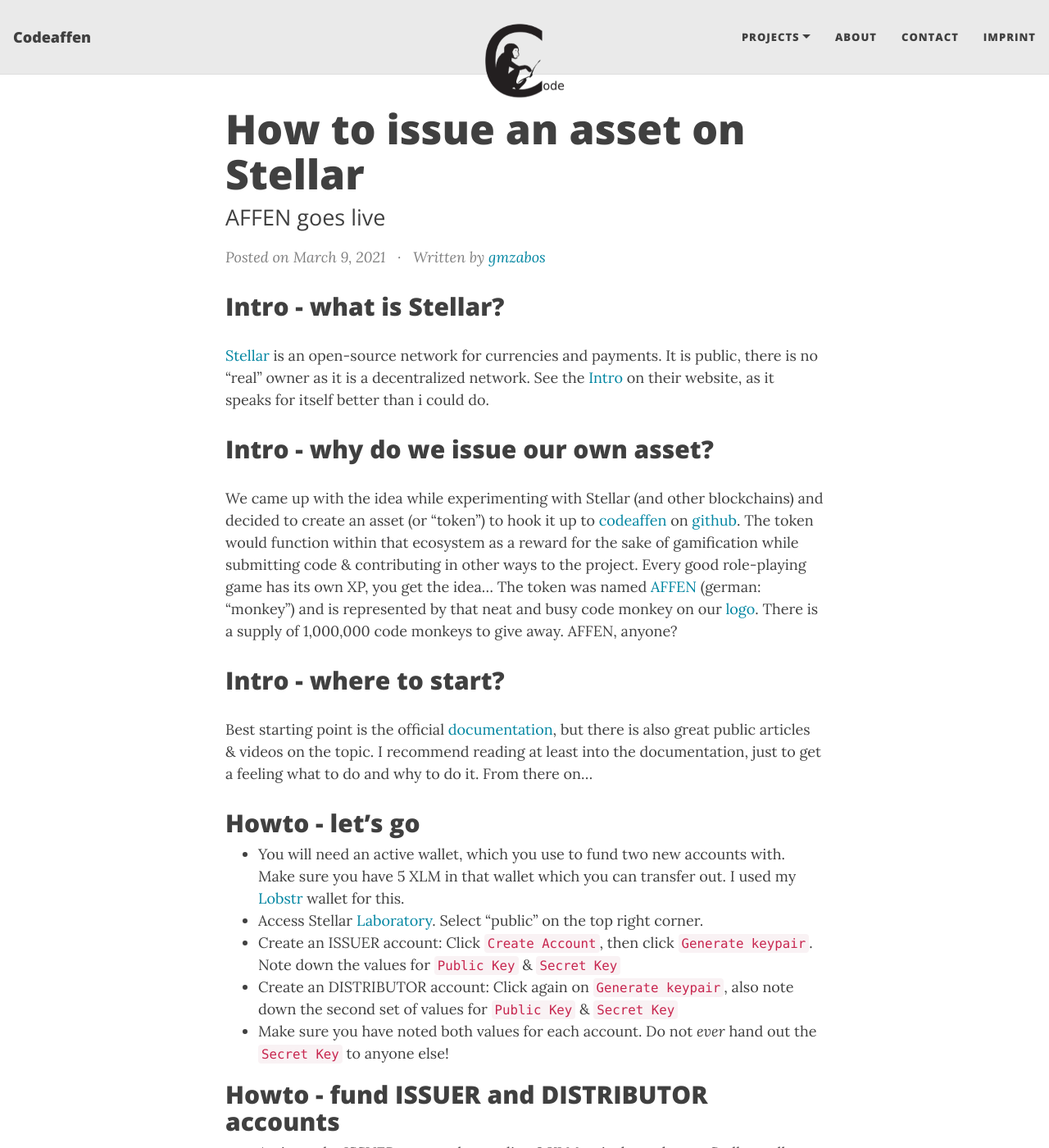
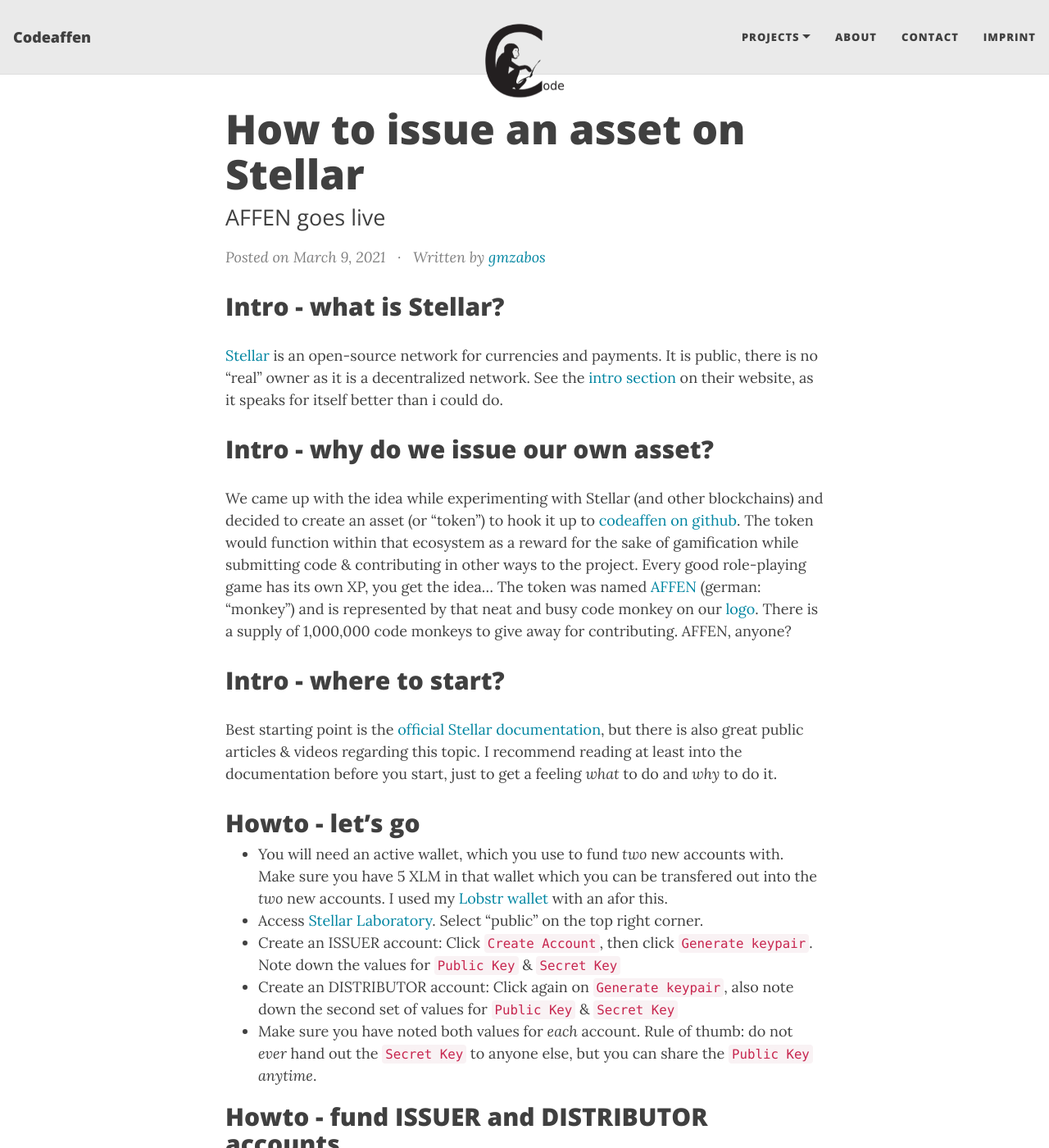
Before and after one commit to codeaffen/codeaffen.org, a Jekyll site: the page built from _posts/2021-03-09-stellar-issue-asset.md, in a window 1280 px wide and 1400 px high. Shown: the whole window at 82% size. Built offline with Jekyll 4.4.1, drawn with Linux system fonts in a browser that asks for light colours; nearby versions of some CDN libraries; comment, search, counter and statistics services are not loaded; some of the changed text lies outside the part shown.

Commit message:
Fix stellar issue asset article

```diff
--- a/_posts/2021-03-09-stellar-issue-asset.md
+++ b/_posts/2021-03-09-stellar-issue-asset.md
@@ -8,24 +8,24 @@
 
 ## Intro - what is Stellar?
 
-[Stellar](http://stellar.org/){:target="_blank"} is an open-source network for currencies and payments. It is public, there is no "real" owner as it is a decentralized network. See the [Intro](https://stellar.org/learn/intro-to-stellar){:target="_blank"} on their website, as it speaks for itself better than i could do.
+[Stellar](http://stellar.org/){:target="_blank"} is an open-source network for currencies and payments. It is public, there is no "real" owner as it is a decentralized network. See the [intro section](https://stellar.org/learn/intro-to-stellar){:target="_blank"} on their website, as it speaks for itself better than i could do.
 
 ## Intro - why do we issue our own asset?
 
-We came up with the idea while experimenting with Stellar (and other blockchains) and decided to create an asset (or "token") to hook it up to [codeaffen](https://github.com/codeaffen){:target="_blank"} on [github](https://github.com/){:target="_blank"}. The token would function within that ecosystem as a reward for the sake of gamification while submitting code & contributing in other ways to the project. Every good role-playing game has its own XP, you get the idea...
-The token was named [AFFEN](https://stellar.expert/explorer/public/asset/AFFEN-GDIZF5MAUDQ6TLIK3PNZ2ESOJAZDNZWIB675S4SQ5RWUTZP3B3ONUPMX){:target="_blank"} (german: "monkey") and is represented by that neat and busy code monkey on our [logo](https://codeaffen.org/assets/img/Codeaffen_only_C_wo_bg.png){:target="_blank"}. There is a supply of 1,000,000 code monkeys to give away. AFFEN, anyone?
+We came up with the idea while experimenting with Stellar (and other blockchains) and decided to create an asset (or "token") to hook it up to [codeaffen on github](https://github.com/codeaffen){:target="_blank"}. The token would function within that ecosystem as a reward for the sake of gamification while submitting code & contributing in other ways to the project. Every good role-playing game has its own XP, you get the idea...
+The token was named [AFFEN](https://stellar.expert/explorer/public/asset/AFFEN-GDIZF5MAUDQ6TLIK3PNZ2ESOJAZDNZWIB675S4SQ5RWUTZP3B3ONUPMX){:target="_blank"} (german: "monkey") and is represented by that neat and busy code monkey on our [logo](https://codeaffen.org/assets/img/Codeaffen_only_C_wo_bg.png){:target="_blank"}. There is a supply of 1,000,000 code monkeys to give away for contributing. AFFEN, anyone?
 
 ## Intro - where to start?
 
-Best starting point is the official [documentation](https://developers.stellar.org/docs/issuing-assets/){:target="_blank"}, but there is also great public articles & videos on the topic. I recommend reading at least into the documentation, just to get a feeling what to do and why to do it. From there on...
+Best starting point is the [official Stellar documentation](https://developers.stellar.org/docs/issuing-assets/){:target="_blank"}, but there is also great public articles & videos regarding this topic. I recommend reading at least into the documentation before you start, just to get a feeling *what* to do and *why* to do it.
 
 ## Howto - let's go
 
-- You will need an active wallet, which you use to fund two new accounts with. Make sure you have 5 XLM in that wallet which you can transfer out. I used my [Lobstr](https://lobstr.co/){:target="_blank"} wallet for this.
-- Access Stellar [Laboratory](https://laboratory.stellar.org/){:target="_blank"}. Select "public" on the top right corner.
+- You will need an active wallet, which you use to fund *two* new accounts with. Make sure you have 5 XLM in that wallet which you can be transfered out into the *two* new accounts. I used my [Lobstr wallet](https://lobstr.co/){:target="_blank"} with an afor this.
+- Access [Stellar Laboratory](https://laboratory.stellar.org/){:target="_blank"}. Select "public" on the top right corner.
 - Create an ISSUER account: Click `Create Account`, then click `Generate keypair`. Note down the values for `Public Key` & `Secret Key`
 - Create an DISTRIBUTOR account: Click again on `Generate keypair`, also note down the second set of values for `Public Key` & `Secret Key`
-- Make sure you have noted both values for each account. Do not *ever* hand out the `Secret Key` to anyone else!
+- Make sure you have noted both values for *each* account. Rule of thumb: do not *ever* hand out the `Secret Key` to anyone else, but you can share the `Public Key` *anytime*.
 
 ## Howto - fund ISSUER and DISTRIBUTOR accounts
 
@@ -35,7 +35,7 @@
 
 ## Howto - establish trustline from DISTRIBUTOR to ISSUER
 
-- Access Stellar [Laboratory](https://laboratory.stellar.org/){:target="_blank"}. Select "public" on the top right corner.
+- Access [Stellar Laboratory](https://laboratory.stellar.org/){:target="_blank"}. Select "public" on the top right corner.
 - Select `Build Transaction`, paste the `Public Key` (DISTRIBUTOR) into the `Source Account` field
 - Click `Fetch next sequence number for account starting with...`.
 - Scroll down to `Operation Type` and select `Change Trust`.
@@ -49,7 +49,7 @@
 
 ## Howto - send the new token from ISSUER to DISTRIBUTOR
 
-- Access Stellar [Laboratory](https://laboratory.stellar.org/){:target="_blank"}. Select "public" on the top right corner.
+- Access [Stellar Laboratory](https://laboratory.stellar.org/){:target="_blank"}. Select "public" on the top right corner.
 - Select `Build Transaction`, paste the `Public Key` (ISSUER) into the `Source Account` field.
 - Click `Fetch next sequence number for account starting with...`.
 - Scroll down to `Operation Type` and select `Payment`
@@ -64,16 +64,16 @@
 
 ## Howto - publish information about your new token
 
-Okay, that is your new token. In the process you have created two accounts by paying little XLM into both, established a trustline from DISTRIBUTOR account to ISSUER account, then you "paid" from the ISSUER to the DISTRIBUTOR account a specific amount of your new token. The DISTRIBUTOR account is from here on going to handle outgoing transactions for your token. Now, let's advertise your new token.
+Okay, that is your new token. In the process you have created *two* accounts by paying little XLM into both, established a trustline from DISTRIBUTOR account to ISSUER account, then you paid from the ISSUER to the DISTRIBUTOR account a specific amount of your new token. The DISTRIBUTOR account is going to handle outgoing transactions for your new token from now on.
 
-The process is well defined in the official [documentation](https://developers.stellar.org/docs/issuing-assets/publishing-asset-info/){:target="_blank"}. All you need is to create a file called `stellar.toml` and host it on your domain/webservice. Follow the documentation and fill the required fields, decide for yourself what on optional information you want to provide. Also, this is the right place to add a link to a shiny logo for your new token.
+Next: let's advertise your new token. The process is well defined in the [official Stellar documentation](https://developers.stellar.org/docs/issuing-assets/publishing-asset-info/){:target="_blank"}. All you need is to create a file called `stellar.toml` and host it on your domain/webservice. Follow the documentation and fill the required fields, decide for yourself what on optional information you want to provide. Also, this is the right place to add a link to a shiny logo for your new token.
 
 {: .box-note}
 **Important note:** As an example, we placed the `stellar.toml` file for our `AFFEN` token in `https://codeaffen.org/.well-known/stellar.toml`, because `codeaffen.org` is our home domain. This can be quite tricky, if you don't host your own domain, but maybe decided to use [Github Pages](https://pages.github.com/){:target="_blank"} with [jekyll](https://jekyllrb.com/){:target="_blank"} like we did. If you run into trouble just [contact](https://codeaffen.org/contact/){:target="_blank"} us.
 
 As a last step, let's connect the home domain with the ISSUER account, so everybody knows where that new token comes from.
 
-- Access Stellar [Laboratory](https://laboratory.stellar.org/){:target="_blank"}. Select "public" on the top right corner.
+- Access [Stellar Laboratory](https://laboratory.stellar.org/){:target="_blank"}. Select "public" on the top right corner.
 - Select `Build Transaction`, paste the `Public Key` (ISSUER) into the `Source Account` field.
 - Click `Fetch next sequence number for account starting with...`.
 - Scroll down to `Operation Type` and select `Set Options`.
```
Also changed, not shown: other parts of _posts/2021-03-09-stellar-issue-asset.md (+1 -1 lines).
